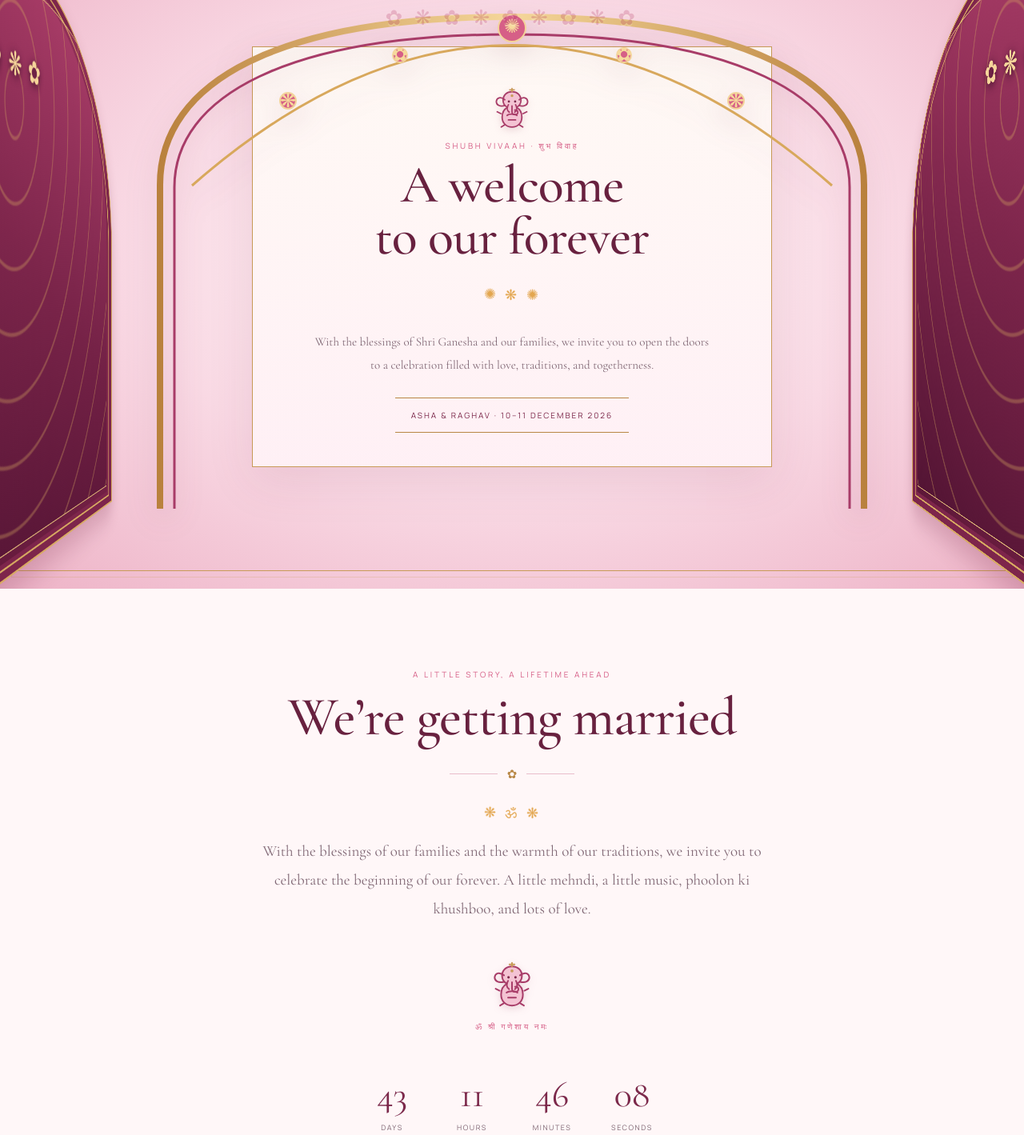
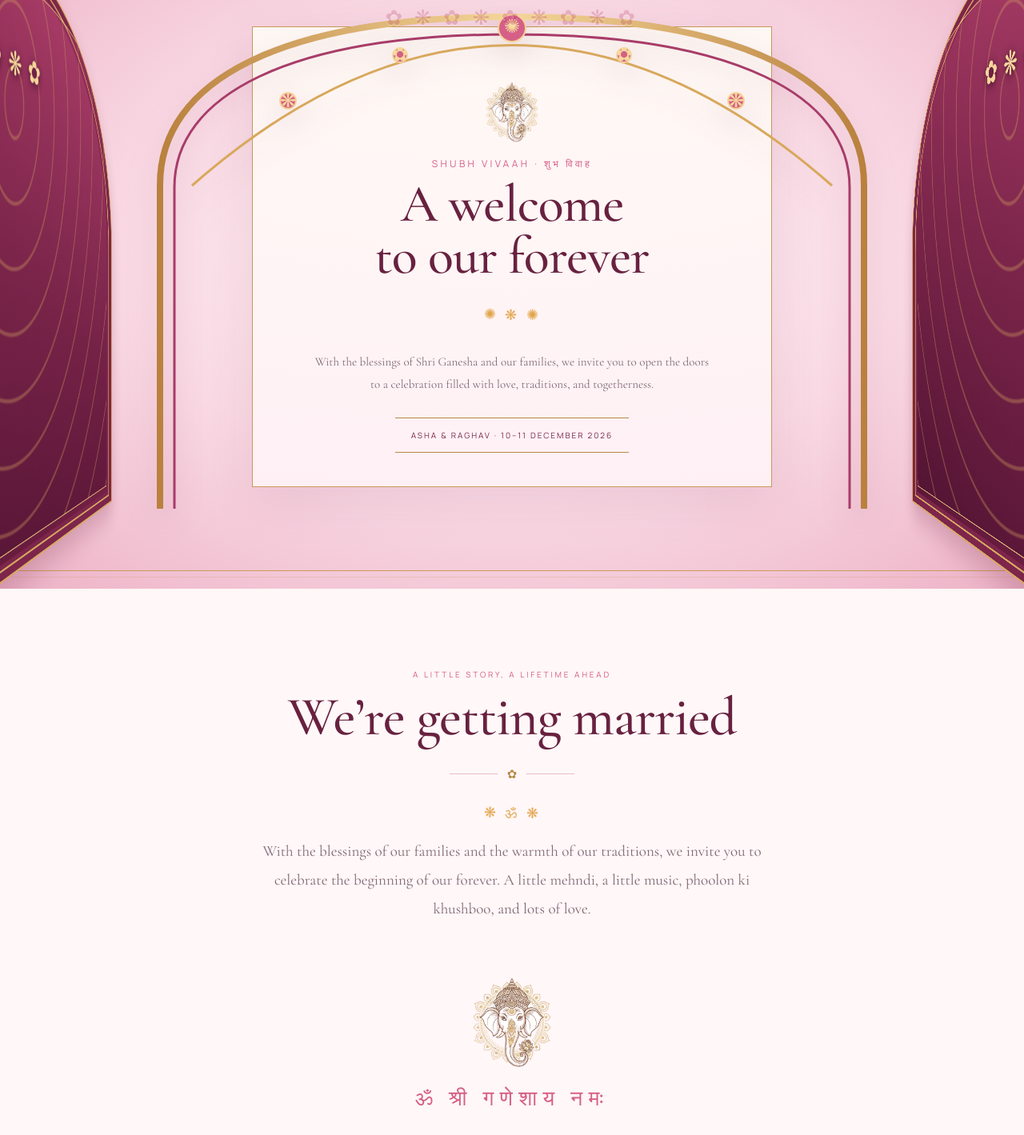
Before and after one commit to raghavrj1998/asha_raghav_wedding_repo, a plain HTML site: page index.html in a window 1280 px wide. Shown: the part 914-2333 px from the top of the page at 80% size. Drawn offline with nearby package versions, Linux system fonts and the light colour scheme.

Commit message:
added ganpati logo

```diff
--- a/index.html
+++ b/index.html
@@ -337,7 +337,7 @@
       border: 1px solid #c89a57;
       box-shadow: 0 18px 55px #7c294b1b;
       opacity: .3;
-      transform: scale(.94);
+      transform: scale(.90);
       transition: opacity 1s .45s, transform 1.2s .45s
     }
 
@@ -1603,22 +1603,11 @@
         <g fill="#f6d99c" font-size="24" text-anchor="middle"><text x="500" y="45">✺</text><text x="360"
             y="80">✿</text><text x="640" y="80">✿</text><text x="220" y="138">❋</text><text x="780" y="138">❋</text>
       </svg>
-      <div class="gate-content"><svg class="ganesha" viewBox="0 0 100 100" role="img"
-          aria-label="Lord Ganesha illustration" xmlns="http://www.w3.org/2000/svg">
-          <g fill="none" stroke="currentColor" stroke-width="3.2" stroke-linecap="round" stroke-linejoin="round">
-            <path
-              d="M50 10c-12 0-20 8-20 19 0 8 4 13 10 16-8 4-12 12-12 22 0 13 9 22 22 22s22-9 22-22c0-10-4-18-12-22 6-3 10-8 10-16C70 18 62 10 50 10Z"
-              fill="#f4c3d3" />
-            <path d="M34 28c-10-8-18-4-19 4 0 8 8 12 19 9M66 28c10-8 18-4 19 4 0 8-8 12-19 9" />
-            <path d="M42 39c-4 7-3 14 2 17M58 39c4 7 3 14-2 17M50 42v13c0 9 13 8 13 1 0-4-3-6-7-5" />
-            <path d="M39 63c4-4 18-4 22 0M42 73h16M34 84l-8 5m40-5 8 5M25 59l-8-4m58 4 8-4" />
-            <path d="M50 3v7M45 6h10" stroke="#c89a57" />
-          </g>
-          <circle cx="43" cy="32" r="2.5" fill="#7c294b" />
-          <circle cx="57" cy="32" r="2.5" fill="#7c294b" />
-          <circle cx="50" cy="19" r="3" fill="#c89a57" />
-        </svg>
-        <div class="kicker">Shubh Vivaah · शुभ विवाह</div>
+      <div class="gate-content">
+        <div style="display: flex; justify-content: center; align-items: center; width: 30%; height:10vh; margin: 2vh auto">
+          <img src="assets/ganpati_ji_png.png" style="object-fit: contain;height: 100%; width: 100%;" alt="Lord Ganesha illustration" loading="lazy">
+        </div>
+        <div class="kicker" style="font-size: 1.5vh">Shubh Vivaah · शुभ विवाह</div>
         <h2>A welcome<br>to our forever</h2>
         <div class="indian-ornament" aria-hidden="true"><span>✺</span><span>❋</span><span>✺</span></div>
         <p class="gate-details">With the blessings of Shri Ganesha and our families, we invite you to open the doors to
@@ -1639,22 +1628,10 @@
       <div class="indian-ornament" aria-hidden="true"><span>❋</span><span>ॐ</span><span>❋</span></div>
       <p class="intro">With the blessings of our families and the warmth of our traditions, we invite you to celebrate
         the beginning of our forever. A little mehndi, a little music, phoolon ki khushboo, and lots of love.</p>
-      <div class="middle-blessing reveal"><svg class="ganesha" viewBox="0 0 100 100" role="img"
-          aria-label="Lord Ganesha illustration" xmlns="http://www.w3.org/2000/svg">
-          <g fill="none" stroke="currentColor" stroke-width="3.2" stroke-linecap="round" stroke-linejoin="round">
-            <path
-              d="M50 10c-12 0-20 8-20 19 0 8 4 13 10 16-8 4-12 12-12 22 0 13 9 22 22 22s22-9 22-22c0-10-4-18-12-22 6-3 10-8 10-16C70 18 62 10 50 10Z"
-              fill="#f4c3d3" />
-            <path d="M34 28c-10-8-18-4-19 4 0 8 8 12 19 9M66 28c10-8 18-4 19 4 0 8-8 12-19 9" />
-            <path d="M42 39c-4 7-3 14 2 17M58 39c4 7 3 14-2 17M50 42v13c0 9 13 8 13 1 0-4-3-6-7-5" />
-            <path d="M39 63c4-4 18-4 22 0M42 73h16M34 84l-8 5m40-5 8 5M25 59l-8-4m58 4 8-4" />
-            <path d="M50 3v7M45 6h10" stroke="#c89a57" />
-          </g>
-          <circle cx="43" cy="32" r="2.5" fill="#7c294b" />
-          <circle cx="57" cy="32" r="2.5" fill="#7c294b" />
-          <circle cx="50" cy="19" r="3" fill="#c89a57" />
-        </svg>
-        <div class="kicker">ॐ श्री गणेशाय नमः</div>
+      <div class="middle-blessing reveal"><div style="display: flex; justify-content: center; align-items: center; width: 30%; height:15vh; margin: 2vh auto">
+          <img src="assets/ganpati_ji_png.png" style="object-fit: contain;height: 100%; width: 100%;" alt="Lord Ganesha illustration" loading="lazy">
+        </div>
+        <div class="kicker" style="font-size: 3.3vh">ॐ श्री गणेशाय नमः</div>
       </div>
       <div class="countdown" aria-label="Countdown to wedding">
         <div class="time"><strong id="days">—</strong><span>Days</span></div>
@@ -1670,7 +1647,7 @@
         <div class="ornament reveal reveal-delay-2"><span>❀</span></div>
         <div class="events">
           <article class="event reveal from-left">
-            <div class="event-frame"><img src="assets/petals-moment.jpg" alt="Asha and Raghav sharing a joyful moment"
+            <div class="event-frame event-frame--icon"><img src="assets/petals-moment.jpg" alt="Asha and Raghav sharing a joyful moment"
                 loading="lazy"></div>
             <div class="event-body">
               <div class="day">Thursday · 10 December 2026</div>
@@ -1755,7 +1732,7 @@
   <footer class="footer">
     <div class="shlok" style="color: #3e102b;">वक्रतुण्ड महाकाय सूर्यकोटि समप्रभः।<br>निर्विघ्नं कुरु मे देव
       सर्वकार्येषु सर्वदा॥</div>
-    <div class="shlok-meaning">May Lord Ganesha remove every obstacle and bless all beginnings.</div>
+    <div class="shlok-meaning" style="color: #e6438f;">May Lord Ganesha remove every obstacle and bless all beginnings.</div>
     <div style="margin-top:22px">Made with love · Asha & Raghav · 2026</div>
   </footer>
   <script>
```
